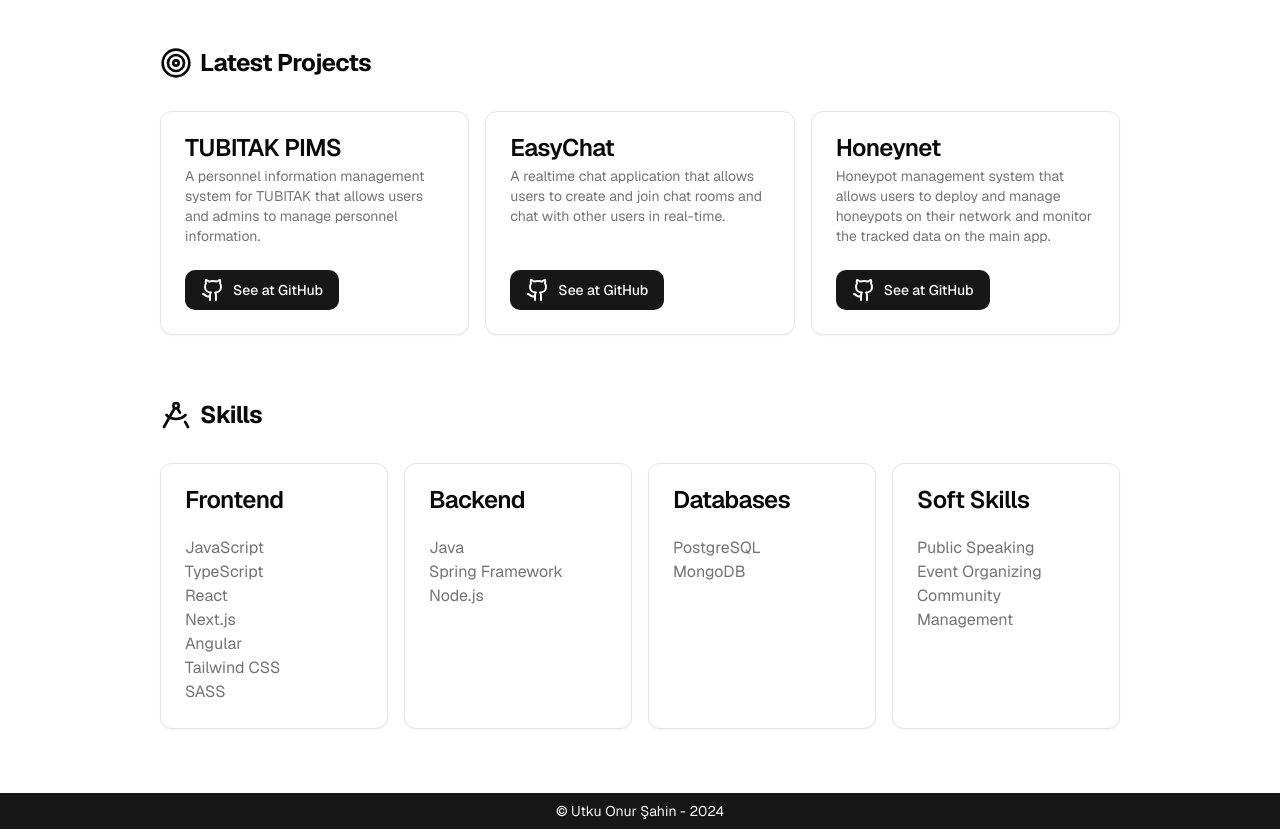
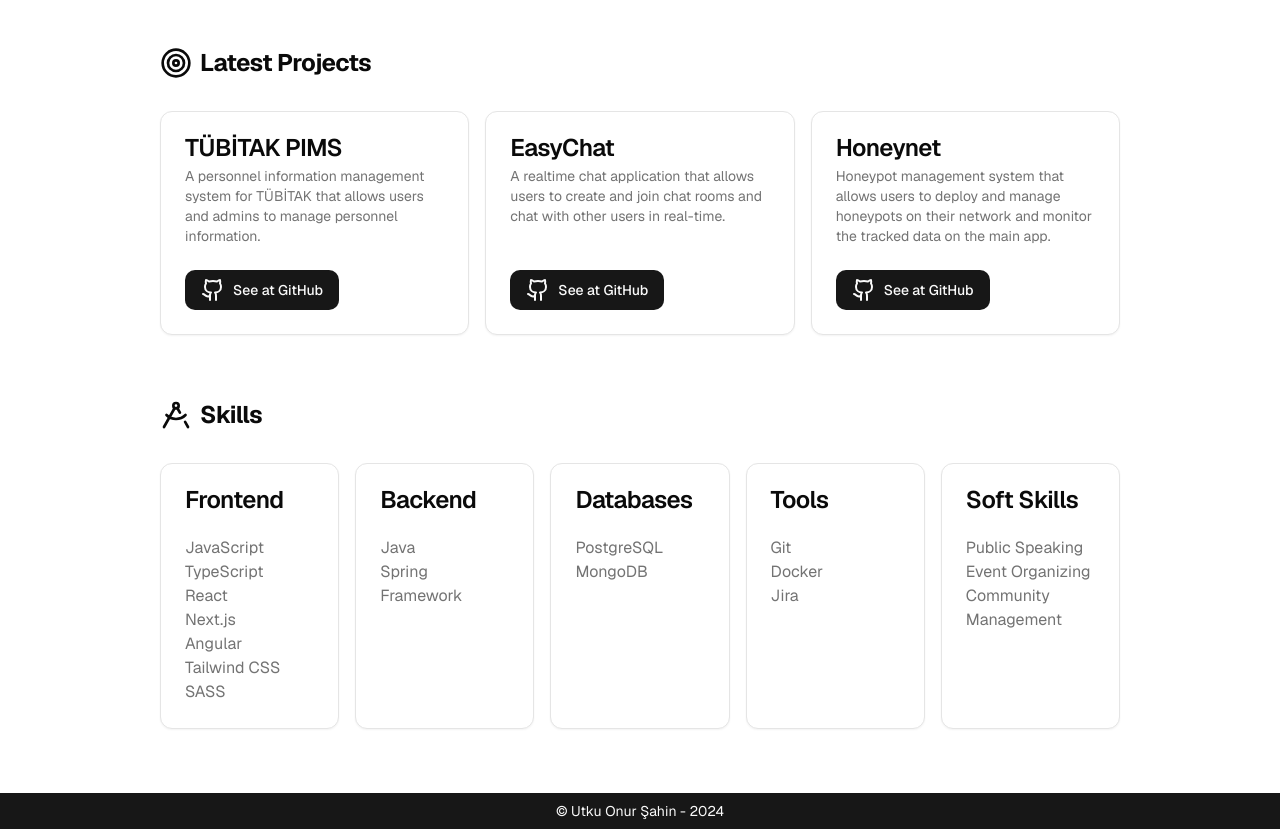
Before and after one commit to utkuonursahin/personal-website, a Next.js app: page / in a window 1280 px wide. Shown: the part 1220-2049 px from the top of the page. Built offline with nearby package versions, Linux system fonts and the light colour scheme.

Commit message:
feat: update title

```diff
--- a/src/components/Header/Header.tsx
+++ b/src/components/Header/Header.tsx
@@ -13,11 +13,11 @@ const Header = () => {
                 <h1 className="text-3xl font-bold tracking-tight sm:text-5xl lg:text-6xl">Utku Onur Şahin</h1>
                 <h2 className="text-2xl font-semibold text-muted-foreground sm:text-3xl">
                     <Tooltip>
-                        <TooltipTrigger>Fullstack Web Developer</TooltipTrigger>
+                        <TooltipTrigger>Fullstack Software Engineer</TooltipTrigger>
                         <TooltipContent side="right">
                             <p className="font-normal text-sm tracking-normal">
-                                A full-stack web developer is a person who can develop both client and server
-                                software.
+                                A full-stack software engineer is a person who can develop both client and
+                                server software.
                             </p>
                         </TooltipContent>
                     </Tooltip>
--- a/src/components/Skills/Skills.tsx
+++ b/src/components/Skills/Skills.tsx
@@ -7,7 +7,7 @@ import SectionHeading from '@/components/SectionHeading/SectionHeading';
 
 const Skills = () => {
     return (
-        <section className="grid grid-cols-1 lg:grid-cols-4 grid-rows-[min-content,1fr] gap-y-8 gap-x-4">
+        <section className="grid grid-cols-1 lg:grid-cols-5 grid-rows-[min-content,1fr] gap-y-8 gap-x-4">
             <SectionHeading
                 heading={'Skills'}
                 icon={DraftingCompass}
--- a/src/data/projects.json
+++ b/src/data/projects.json
@@ -1,7 +1,7 @@
 [
   {
-    "title": "TUBITAK PIMS",
-    "description": "A personnel information management system for TUBITAK that allows users and admins to manage personnel information.",
+    "title": "TÜBİTAK PIMS",
+    "description": "A personnel information management system for TÜBİTAK that allows users and admins to manage personnel information.",
     "githubUrl": ""
   },
   {
--- a/src/data/skills.json
+++ b/src/data/skills.json
@@ -15,8 +15,7 @@
     "title": "Backend",
     "skills": [
       "Java",
-      "Spring Framework",
-      "Node.js"
+      "Spring Framework"
     ]
   },
   {
@@ -24,6 +23,14 @@
     "skills": [
       "PostgreSQL",
       "MongoDB"
+    ]
+  },
+  {
+    "title": "Tools",
+    "skills": [
+      "Git",
+      "Docker",
+      "Jira"
     ]
   },
   {
```
